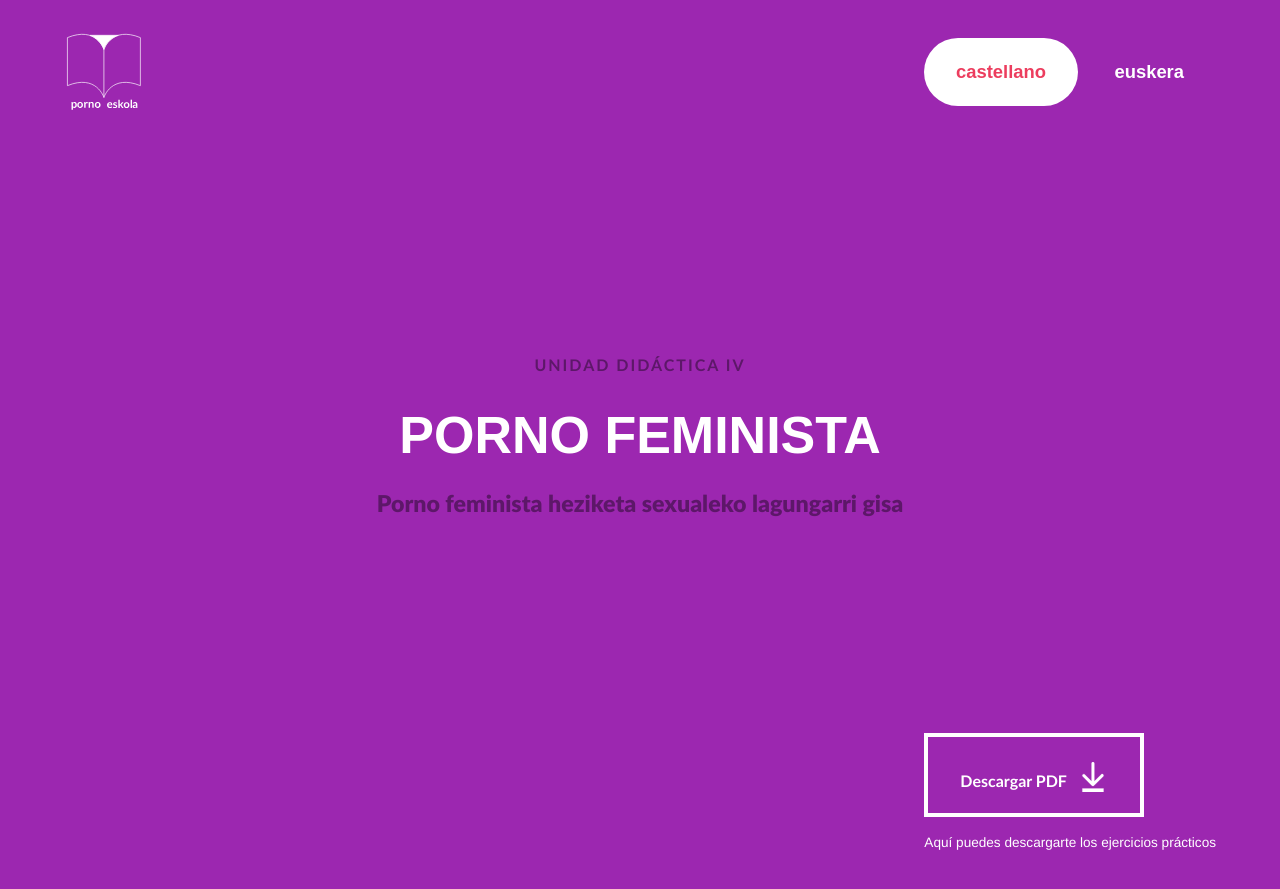
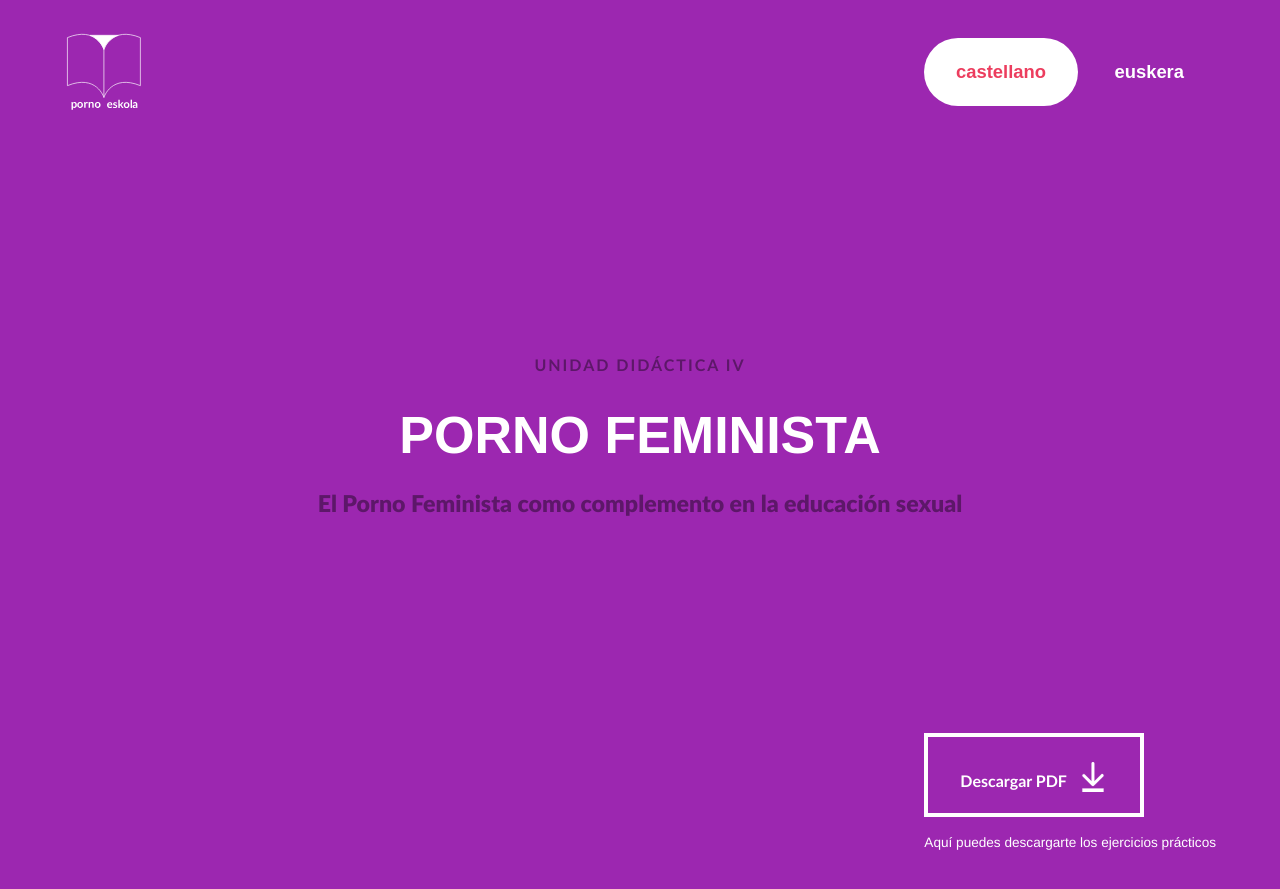
Before and after one commit to pornoeskola/site, a Jekyll site: the page built from _posts/2017-11-09-pornofeminista-castellano.html, in a window 1280 px wide and 900 px high. Shown: the top 889 px of the window. Built offline with Jekyll 4.4.1, drawn with Linux system fonts in a browser that asks for light colours; some web fonts are replaced.

Commit message:
Translated contents.

```diff
--- a/_config.yml
+++ b/_config.yml
@@ -51,7 +51,7 @@ credits-sub:
 # home
 
 question-1:
-  euskera: Sarrera. ¿Zer da Porno Eskola?
+  euskera: Sarrera. Zer da Porno Eskola?
   castellano: ¿Qué es la guía?
 response-1:
   euskera: Porno Eskola pornografiaren inguruko gida didaktikoa da eta bere helburu nagusia heziketa sexualeko tresna izatea da. Gaur egun, pornoa, nerabeek sexualitatearekin eta sexuarekin duten lehenengo kotaktua izaten da. Internetek material hori eskuratzeko eskeintzen dien erraztasunak zein alde positiboa eta zein alde negatiboa du. Horregatik, oso garrantzitsua da edukin horiek erabiliko dituzten pertsonak zeintzuk diren pedagogikoak eta zeintzuk ez bereizten gai izatea. Gida didaktiko honetan pornoaren unibertsoa berreraikiko dugu; bere teoriak birformulatzen, akatsak zuzentzen eta erabiltzaileak berrezitzen pornografia feminista, bidezkoa eta ireki baterantz gidatuz. Psiko-sexual-pedagogiko tresna erabilgarria da sexuari buruzko galderak izanda non bilatu edo galdetu ez dakitenen gazteentzat. Gidaz aparte, gai bakoitzari buruzko fitxa didaktikoak gure web orrialdean aurkitu daitezke. Horrela, nerabezaroak dituzten gurasoek sexualitatearekin erlazionatutako gaiak nola jorratu ez dakitenean erabili ahalko dituzte. Halaber, adin tarte horretan dauden neska eta mitelkin lan egiten duten pertsonentzako ere erabilgarria izango da. Azkenik, pornoa ikusten duen edozein pertsonarentzat komenigarria da. Izan ere, askotan ez gara kontziente izaten kontzumitzen dugun materialak nola eragiten digun.
--- a/_posts/2017-11-09-pornofeminista-castellano.html
+++ b/_posts/2017-11-09-pornofeminista-castellano.html
@@ -2,7 +2,7 @@
 layout: castellano
 didactica: "Unidad didáctica IV"
 title:  "PORNO FEMINISTA"
-subtitle: "Porno feminista heziketa sexualeko lagungarri gisa"
+subtitle: "El Porno Feminista como complemento en la educación sexual"
 ref: pornofeminista
 date:   2017-11-09 09:00:00 +0100
 download_pdf: /assets/docs/cast/pornoeskola04.pdf
```
Also changed, not shown: 4 other files.
